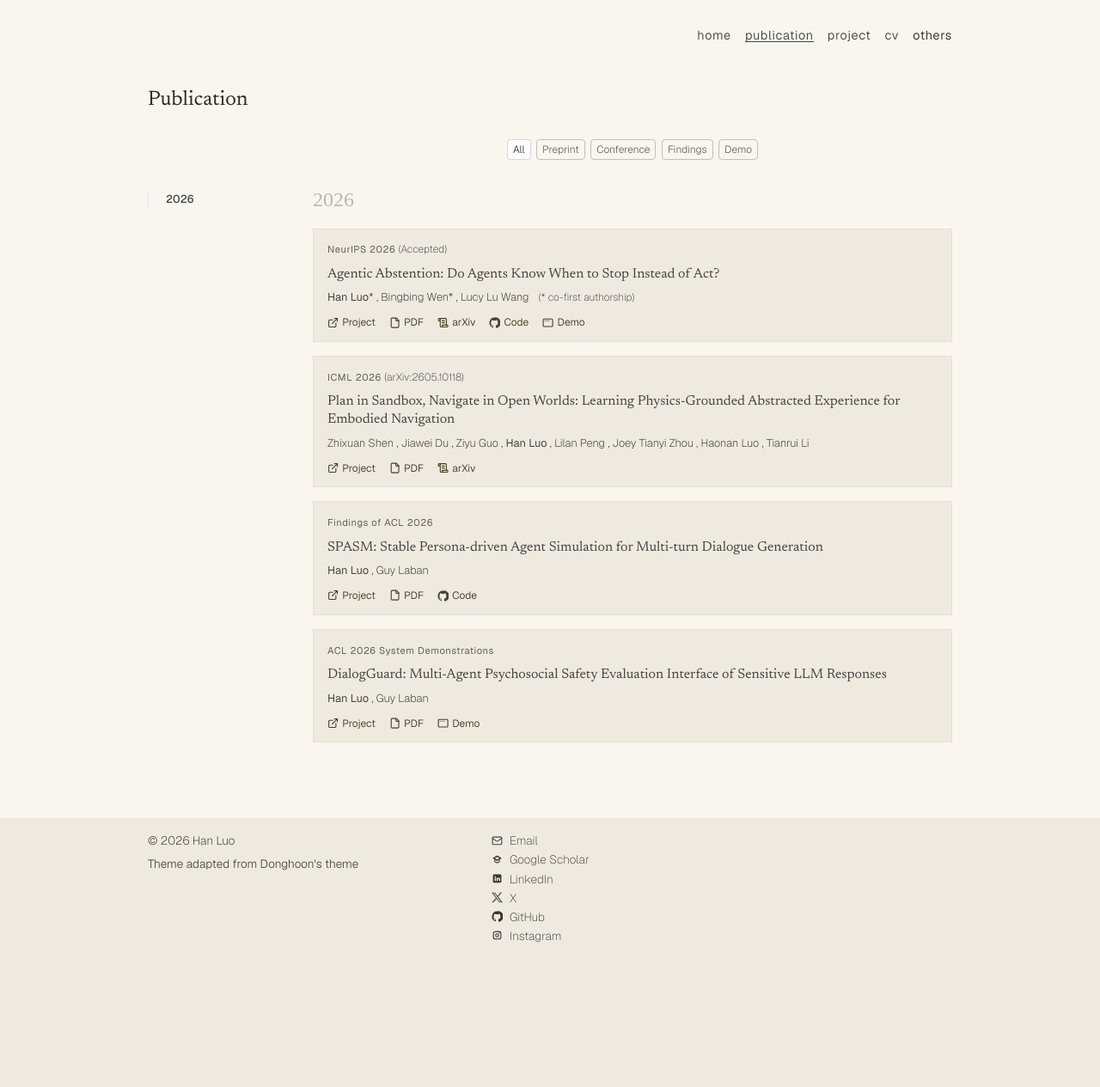
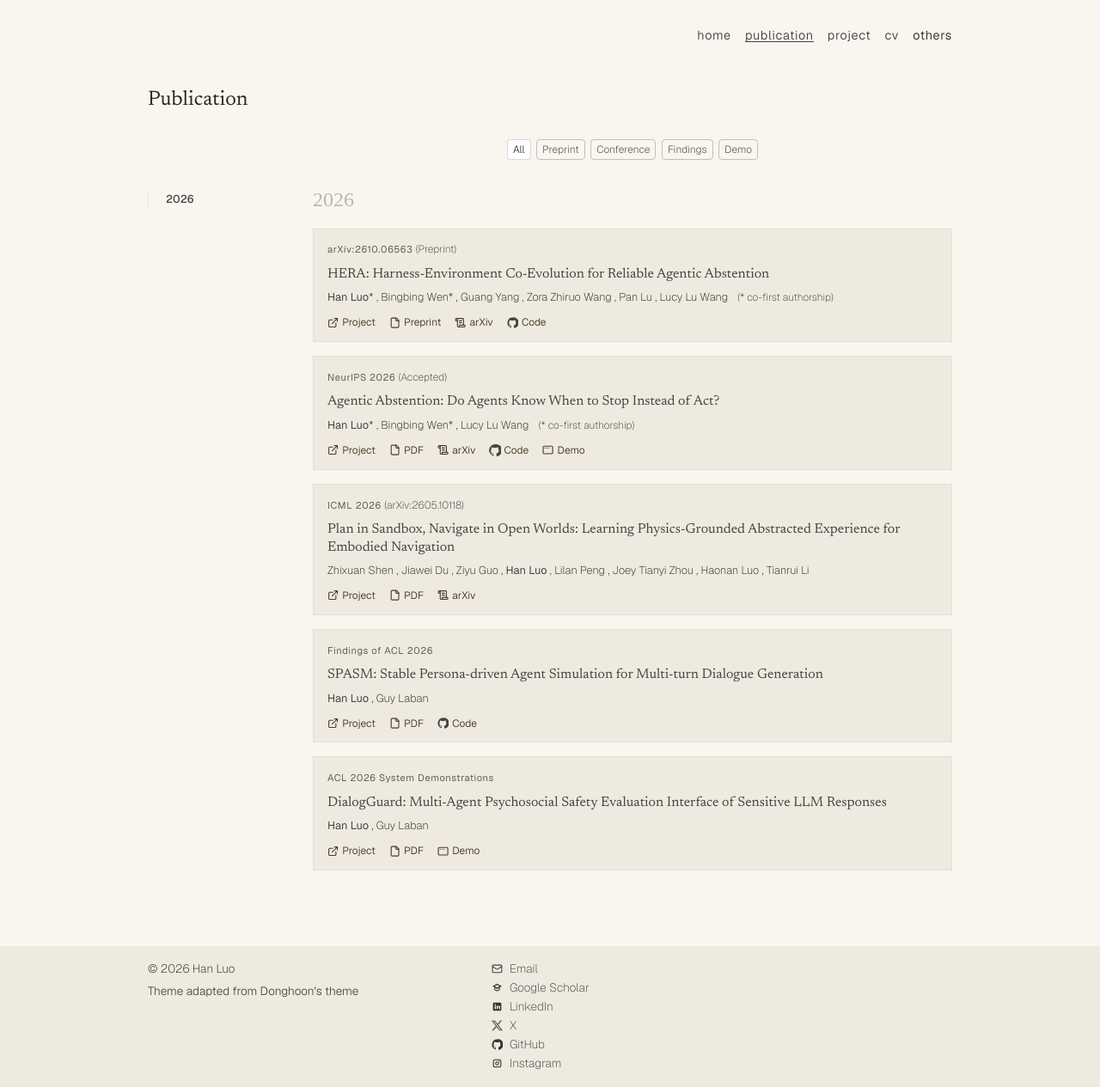
Before and after one commit to lhannnn/lhannnn.github.io, a Jekyll site: the page built from publication/index.html, in a window 1280 px wide. Shown: the whole page at 86% size. Built offline with Jekyll 4.4.1, drawn with Linux system fonts in a browser that asks for light colours; nearby versions of some CDN libraries; some web fonts are replaced; before the commit the page ends 1117 px from its top, so only the background shows below that.

Commit message:
Add HERA preprint to homepage, publications, projects, and news

```diff
--- a/_data/news.yml
+++ b/_data/news.yml
@@ -1,4 +1,7 @@
 list:
+  - date: 2026-10-05
+    title: "HERA preprint released"
+    description: 'Our paper, <a href="https://arxiv.org/abs/2610.06563">HERA: Harness-Environment Co-Evolution for Reliable Agentic Abstention</a>, is now available on arXiv.'
   - date: 2026-09-26
     title: "Agentic Abstention accepted to NeurIPS 2026"
     description: "Our paper, Agentic Abstention: Do Agents Know When to Stop Instead of Act?, has been accepted to NeurIPS 2026."
--- a/_data/project-main.yml
+++ b/_data/project-main.yml
@@ -1,4 +1,9 @@
 project:
+  - title: "HERA"
+    slug: "hera"
+    image: "../project/hera-method.svg"
+    venue: "arXiv 2026"
+    description: "Co-evolving agent harnesses and environments for reliable agentic abstention."
   - title: "Agentic Abstention"
     slug: "agentic-abstention"
     image: "agentic-abstention-teaser.png"
--- a/_data/project.yml
+++ b/_data/project.yml
@@ -1,4 +1,21 @@
 project:
+  - title: "HERA"
+    description: "Harness-environment co-evolution for reliable agentic abstention."
+    tags:
+      - arXiv 2026
+      - LLM Agents
+      - Abstention
+      - Harness Evolution
+    image: hera-method.svg
+    paper: https://arxiv.org/pdf/2610.06563
+    arxiv: https://arxiv.org/abs/2610.06563
+    publication: /publication/hera/
+    code: https://github.com/lhannnn/HERA-Bench
+    link: https://hera-bench.github.io/
+    detail: |
+      <p>HERA jointly evolves agent harnesses and executable environments to improve decisions about when to act and when to abstain. Verified pairs of feasible and infeasible tasks expose agent failures, which guide both harness adaptation and the construction of new tasks.</p>
+      <img class="modal-image-responsive project-modal-wide" src="/assets/images/project/hera-method.svg" alt="HERA harness-environment co-evolution framework">
+      <p class="project-modal-caption">HERA alternates failure diagnosis, environment evolution, and harness adaptation.</p>
   - title: "Agentic Abstention"
     description: "Do LLM agents know when to stop instead of act?"
     tags:
--- a/_layouts/publication.html
+++ b/_layouts/publication.html
@@ -67,6 +67,9 @@
   <div>
     <p class="section-title">Materials</p>
     <div class="publication-detail-metadata">
+      {% if page.project_url %}
+      <a href="{{ page.project_url }}" target="_blank" rel="noopener noreferrer"><i data-lucide="external-link" class="mr-1"></i>Project</a>
+      {% endif %}
       {% unless page.pdf == false %}
       <a href="{% if page.pdf %}{{ page.pdf }}{% else %}{{ page.slug | prepend: '/assets/pdf/' | append: '.pdf' | relative_url }}{% endif %}" rel="external"><i data-lucide="file" class="mr-1"></i>{% if page.venue contains "arXiv" or page.note contains "to appear" %}Preprint{% else %}PDF{% endif %}</a>
       {% endunless %}
--- /dev/null
+++ b/_publication/hera.md
@@ -0,0 +1,37 @@
+---
+title: "HERA: Harness-Environment Co-Evolution for Reliable Agentic Abstention"
+slug: "hera"
+authors:
+  - "Han Luo"
+  - "Bingbing Wen"
+  - "Guang Yang"
+  - "Zora Zhiruo Wang"
+  - "Pan Lu"
+  - "Lucy Lu Wang"
+coauthors:
+  - "Han Luo"
+  - "Bingbing Wen"
+venue: "arXiv:2610.06563"
+note: "Preprint"
+year: 2026
+month: 10
+category:
+  - Preprint
+publication_type: "preprint"
+pdf: "https://arxiv.org/pdf/2610.06563"
+arxiv: "https://arxiv.org/abs/2610.06563"
+code: "https://github.com/lhannnn/HERA-Bench"
+project_url: "https://hera-bench.github.io/"
+image: "/assets/images/project/hera-method.svg"
+abstract: "HERA improves agentic abstention by jointly evolving agent harnesses and executable environments. It constructs verified pairs of feasible and infeasible tasks through controlled environment mutations, then uses agent failures to guide harness adaptation and generate new tasks. On held-out tasks, the evolved harness improves abstention accuracy from 61.7% to 83.3% and feasible-task completion from 68.3% to 76.7%. The same harness transfers to 19 additional LLMs without model-specific optimization, improving abstention accuracy by 15.3 percentage points on average."
+bibtex: |
+  @misc{luo2026hera,
+    title={HERA: Harness-Environment Co-Evolution for Reliable Agentic Abstention},
+    author={Han Luo and Bingbing Wen and Guang Yang and Zora Zhiruo Wang and Pan Lu and Lucy Lu Wang},
+    year={2026},
+    eprint={2610.06563},
+    archivePrefix={arXiv},
+    primaryClass={cs.AI},
+    url={https://arxiv.org/abs/2610.06563},
+  }
+---
--- a/index.html
+++ b/index.html
@@ -93,7 +93,7 @@
             {% if project.description %}<p class="home-project-description">{{ project.description }}</p>{% endif %}
             {% if project_pub %}
             <p class="home-project-metadata">
-              <a href="{{ '/publication/' | append: project_pub.slug | append: '/' | relative_url }}"><i data-lucide="external-link" class="mr-1"></i>Project</a>
+              <a href="{% if project_pub.project_url %}{{ project_pub.project_url }}{% else %}{{ '/publication/' | append: project_pub.slug | append: '/' | relative_url }}{% endif %}"><i data-lucide="external-link" class="mr-1"></i>Project</a>
               {% unless project_pub.pdf == false %}
               <a href="{% if project_pub.pdf %}{{ project_pub.pdf }}{% else %}{{ '/assets/pdf/' | append: project_pub.slug | append: '.pdf' | relative_url }}{% endif %}"><i data-lucide="file" class="mr-1"></i>PDF</a>
               {% endunless %}
--- a/publication/index.html
+++ b/publication/index.html
@@ -84,7 +84,7 @@
           <p class="mb-2 inline-flex items-center font-light"><i data-lucide="trophy" class="mr-1.5"></i>{{ paper.award }}</p>
           {% endif %}
           <p class="publication-metadata">
-            <a href="{{ '/publication/' | append: paper.slug | append: '/' | relative_url }}"><i data-lucide="external-link" class="mr-1"></i>Project</a>
+            <a href="{% if paper.project_url %}{{ paper.project_url }}{% else %}{{ '/publication/' | append: paper.slug | append: '/' | relative_url }}{% endif %}"><i data-lucide="external-link" class="mr-1"></i>Project</a>
             {% unless paper.pdf == false %}
             <a href="{% if paper.pdf %}{{ paper.pdf }}{% else %}{{ '/assets/pdf/' | append: paper.slug | append: '.pdf' | relative_url }}{% endif %}"><i data-lucide="file" class="mr-1"></i>{% if paper.venue contains "arXiv" or paper.note contains "to appear" %}Preprint{% else %}PDF{% endif %}</a>
             {% endunless %}
```
Also changed, not shown: assets/images/project/hera-method.svg (added).
